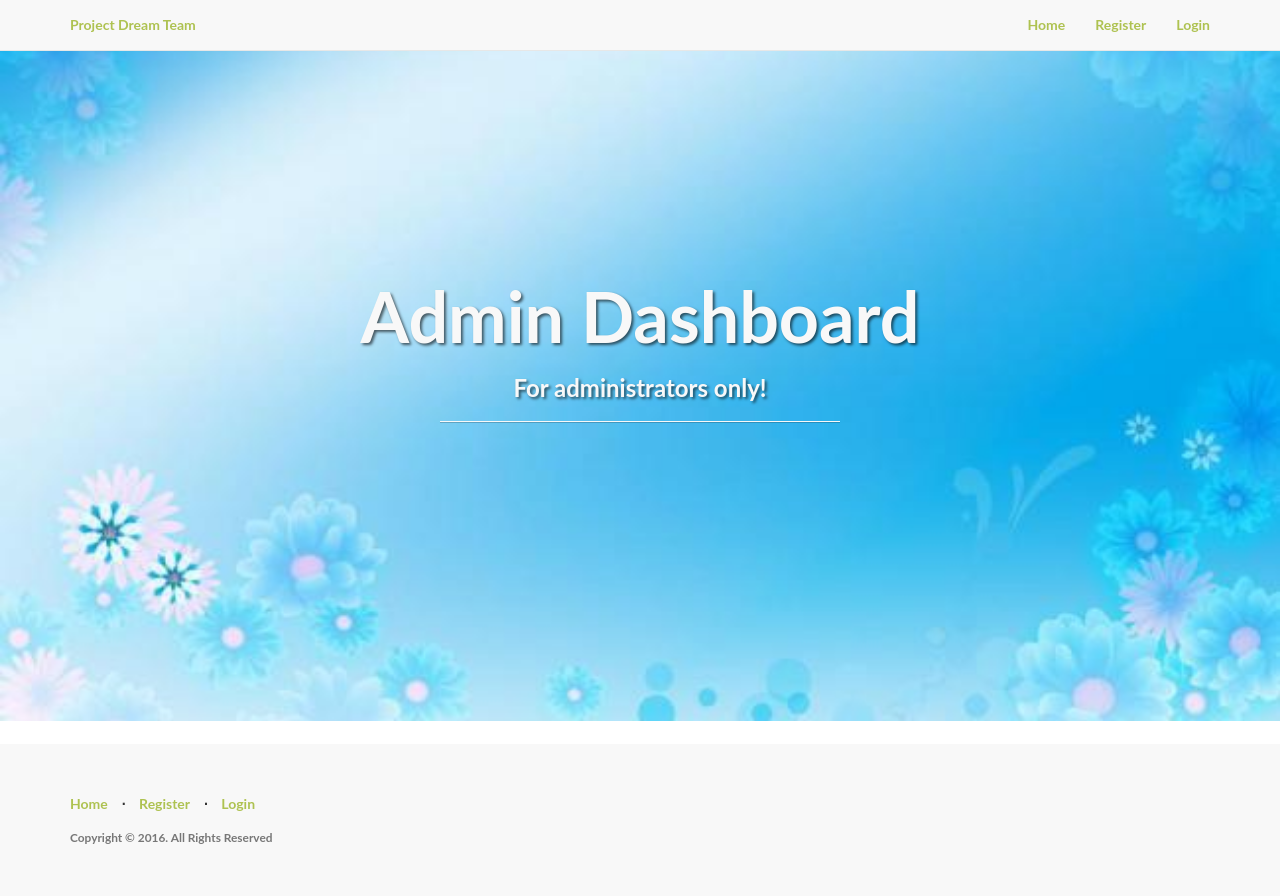
After one commit to BlandeXio/crud_pro, a Flask app: template app/templates/home/admin_dashboard.html in a window 1280 px wide. The commit adds this page. Run offline with Flask 2, Linux system fonts and the light colour scheme; the template is opened without the code that fills it, so the values that code supplies are empty; some libraries are stand-ins or nearby versions.

Commit message:
add admin user

```diff
--- a/app/auth/views.py
+++ b/app/auth/views.py
@@ -49,7 +49,11 @@ def login():
             login_user(employee)
 
             # redirect to the dashboard page after login
-            return redirect(url_for('home.dashboard'))
+            if employee.is_admin:
+                return redirect(url_for('home.admin_dashboard'))
+            else:
+                return redirect(url_for('home.dashboard'))
+
 
         # when login details are incorrect
         else:
--- a/app/templates/base.html
+++ b/app/templates/base.html
@@ -22,7 +22,14 @@
           <div class="collapse navbar-collapse" id="bs-example-navbar-collapse-1">
               <ul class="nav navbar-nav navbar-right">
                   {% if current_user.is_authenticated %}
-                      <li><a href="{{ url_for('home.dashboard') }}">Dashboard</a></li>
+                      {% if current_user.is_admin %}
+                        <li><a href="{{ url_for('home.admin_dashboard') }}">Dashboard</a></li>
+                        <li><a href="#">Departments</a></li>
+                        <li><a href="#">Roles</a></li>
+                        <li><a href="#">Employees</a></li>
+                      {% else %}
+                        <li><a href="{{ url_for('home.dashboard') }}">Dashboard</a></li>
+                      {% endif %}
                       <li><a href="{{ url_for('auth.logout') }}">Logout</a></li>
                       <li><a><i class="fa fa-user"></i>  Hi, {{ current_user.username }}!</a></li>
                   {% else %}
@@ -30,6 +37,7 @@
                       <li><a href="{{ url_for('auth.register') }}">Register</a></li>
                       <li><a href="{{ url_for('auth.login') }}">Login</a></li>
                   {% endif %}
+
               </ul>
           </div>
         </div>
--- /dev/null
+++ b/app/templates/home/admin_dashboard.html
@@ -0,0 +1,18 @@
+{% extends "base.html" %}
+{% block title %}Admin Dashboard{% endblock %}
+{% block body %}
+<div class="intro-header">
+    <div class="container">
+        <div class="row">
+            <div class="col-lg-12">
+                <div class="intro-message">
+                    <h1>Admin Dashboard</h1>
+                    <h3>For administrators only!</h3>
+                    <hr class="intro-divider">
+                    </ul>
+                </div>
+            </div>
+        </div>
+    </div>
+</div>
+{% endblock %}
```
Also changed, not shown: app/home/views.py (+11 -2 lines).
